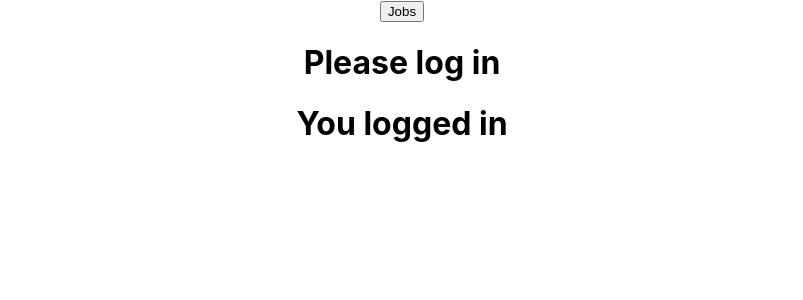
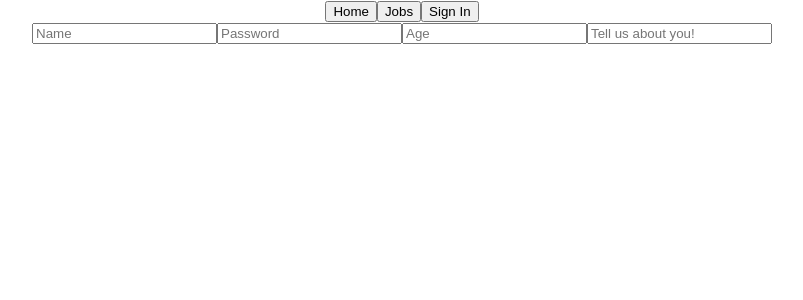
Before and after one commit to B-Keshav/NYCleans, a React (Create React App) app in the folder client/: page /volunteers in a window 1280 px wide. Shown: the top 300 px of the page, without its empty margins (238-1041 px from the left). Built offline with nearby package versions, Linux system fonts and the light colour scheme.

Commit message:
new stuff

```diff
--- a/client/src/App.js
+++ b/client/src/App.js
@@ -5,6 +5,7 @@ import Jobs from './components/Jobs';
 
 // import { useState, useEffect } from "react";
 import { BrowserRouter, Switch, Route, Link } from "react-router-dom";
+import { useState } from 'react';
 
 function App() {
 //   const [count, setCount] = useState(0);
@@ -14,16 +15,23 @@ function App() {
   //     .then((r) => r.json())
   //     .then((data) => setCount(data.count));
   // }, []);
+  const [onLogin, setLogin] = useState([])
 
   return (
     <BrowserRouter>
       <div className="App">
+      <Link to={"/"}>
+        <button>Home</button>
+      </Link>
       <Link to={"/jobs"}>
         <button>Jobs</button>
       </Link>
+      <Link to={"/volunteers"}>
+        <button>Sign In</button>
+      </Link>
         <Switch>
           <Route path="/volunteers" >
-            <Login/>
+            <Login onLogin={onLogin}/>
           </Route>
           <Route path="/jobs">
             < Jobs />
--- a/client/src/components/Login.js
+++ b/client/src/components/Login.js
@@ -1,14 +1,59 @@
+import React from "react";
 import UserProfile from "./UserProfile";
 
+import {useState} from "react";
+
 function Login () {
+        const [user, createUser] = useState({
+            name: "",
+            age: 0,
+            password: "",
+            bio: "",
+            organization_id: 1
+         })
 
-    return (
-        <>
-        <h1>Please log in</h1>
-        < UserProfile/>
-        </>
+        function handleSubmit(e) {
+          e.preventDefault();
+          fetch("/signup", {
+            method: "POST",
+            headers: {
+              "Content-Type": "application/json",
+            },
+            body: JSON.stringify({user}),
+          })
+            .then((r) => r.json())
+            .then(user => console.log(user));
+        }
 
-    )
-}
+        return (
+            <div className="App">
+            <form>
+              <div>
+                <input
+                  name='name'
+                  placeholder='Name'
+                  onChange={(e) => console.log(e.target.value)}
+                />
+                 <input
+                  name='password'
+                  placeholder='Password'
+                  onChange={(e) => console.log(e.target.value)}
+                />
+                <input
+                  name='age'
+                  placeholder='Age'
+                  onChange={(e) => console.log(e.target.value)}
+                />
+                 <input
+                  name='bio'
+                  placeholder='Tell us about you!'
+                  onChange={(e) => console.log(e.target.value)}
+                />
+              </div>
+            </form>
+          </div>
+        );
+      }
+
 
 export default Login;
```
Also changed, not shown: 1 other file (tests, documents, lock files or other folders).
